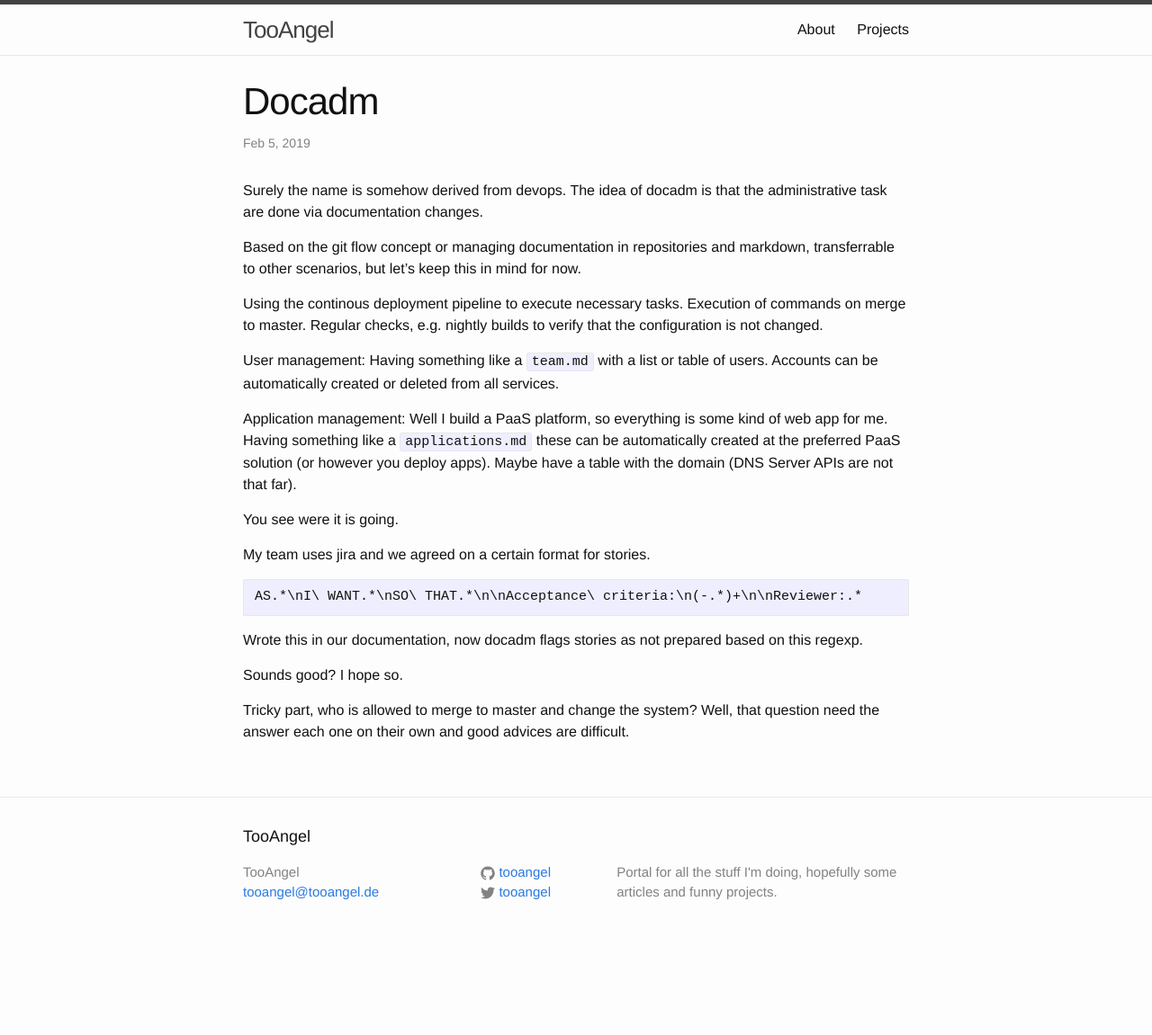
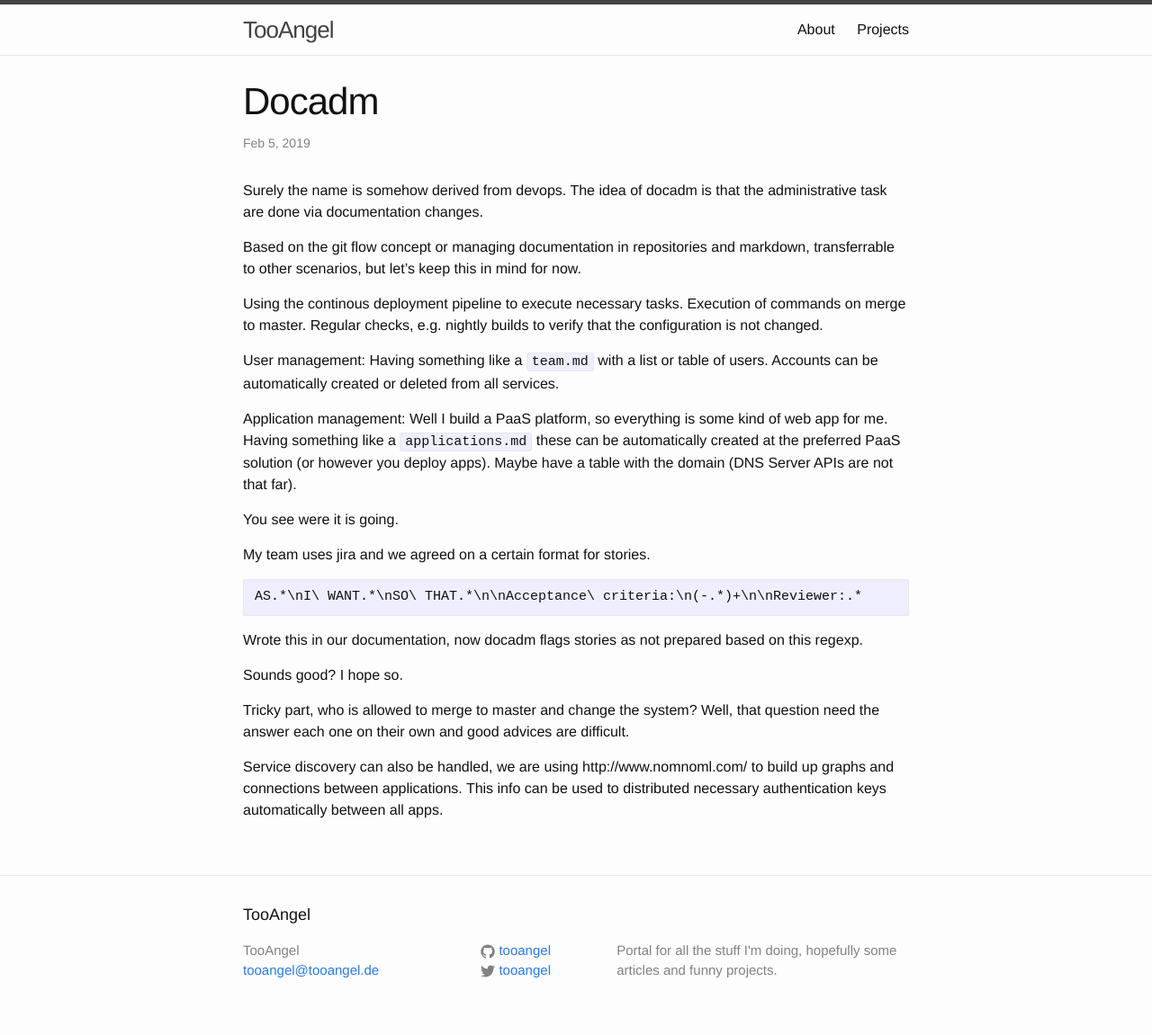
Before and after one commit to TooAngel/tooangel.de, a Jekyll site: the page built from _posts/2019-02-05-docadm.markdown, in a window 1280 px wide. Shown: the whole page at 90% size. Built offline with Jekyll 4.4.1, drawn with Linux system fonts in a browser that asks for light colours; before the commit the page ends 1064 px from its top, so only the background shows below that.

```diff
--- a/_posts/2019-02-05-docadm.markdown
+++ b/_posts/2019-02-05-docadm.markdown
@@ -42,3 +42,7 @@
 Tricky part, who is allowed to merge to master and change the system?
 Well, that question need the answer each one on their own and good advices
 are difficult.
+
+Service discovery can also be handled, we are using http://www.nomnoml.com/ to
+build up graphs and connections between applications. This info can be used
+to distributed necessary authentication keys automatically between all apps.
```
Also changed, not shown: index.html (+5 -4 lines).
